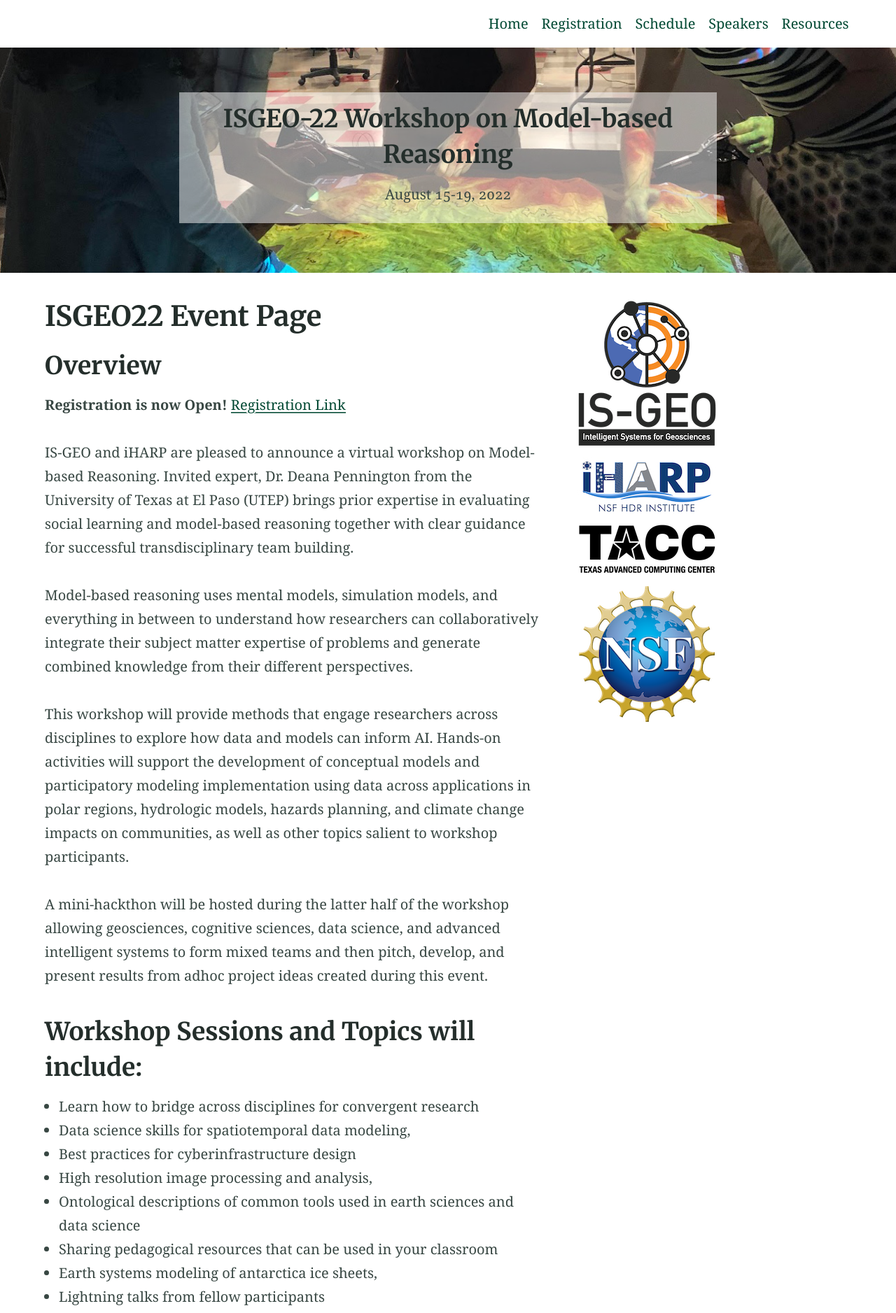
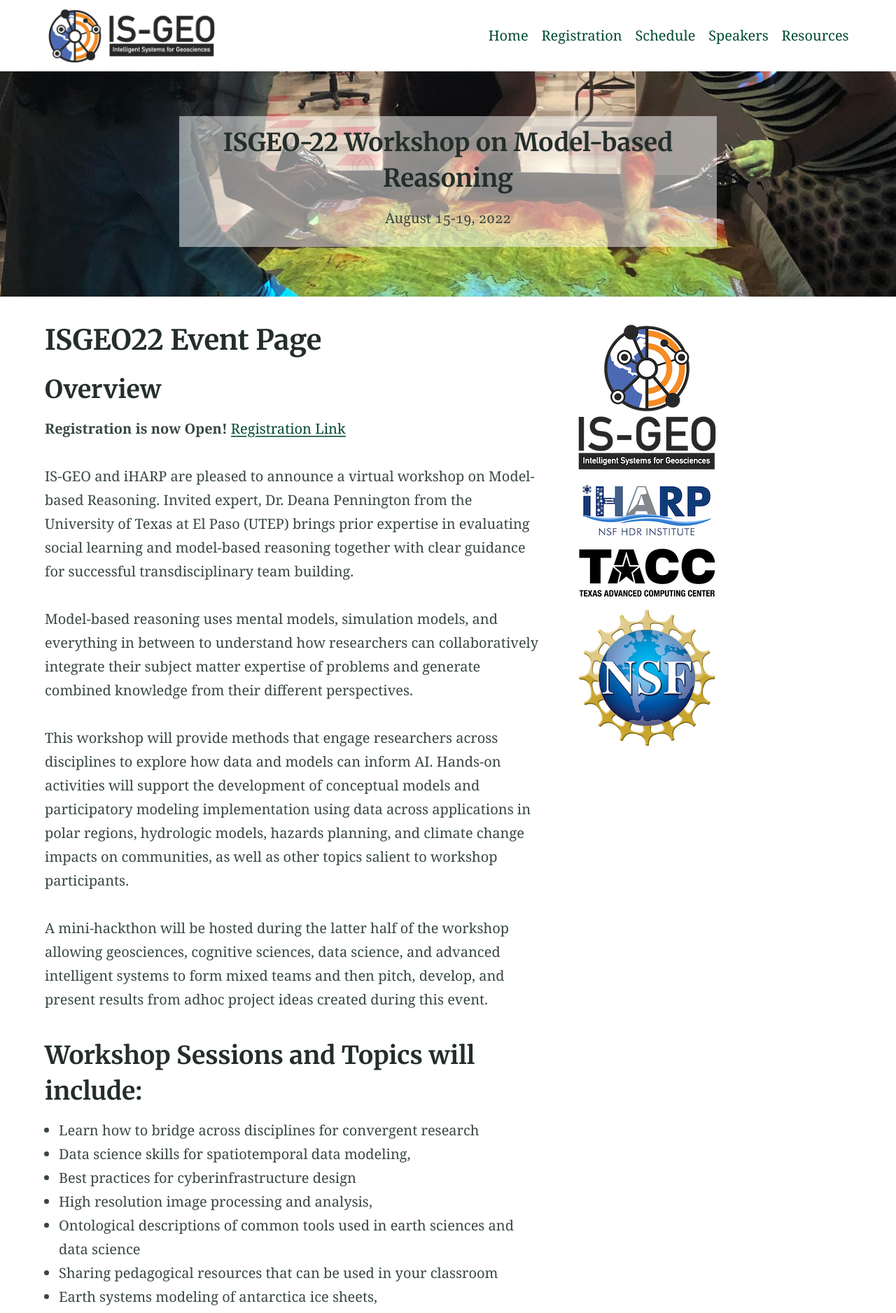
Before and after one commit to IS-GEO/ISGEO-22, a Jekyll site: the page built from index.md, in a window 1280 px wide. Shown: the top 1877 px of the page at 70% size. Built offline with Jekyll 4.4.1, drawn with Linux system fonts in a browser that asks for light colours.

Commit message:
fixed favicons

```diff
--- a/_config.yml
+++ b/_config.yml
@@ -98,7 +98,7 @@
 encoding: utf-8 # Make sure the encoding is right
 lang: en-US # Set the site language
 title: "ISGEO-22" # Site name or title, also used in jekyll-seo-tag
-logo: "/assets/logos/IS-GEO.svg" # Site logo, also used in jekyll-seo-tag
+logo: "/assets/logos/IS-GEO-3c.png" # Site logo, also used in jekyll-seo-tag
 description: "This workshop will provide methods that engage researchers across disciplines to explore how data and models can inform AI. Hands-on activities will support the development of conceptual models and participatory modeling implementation using data across applications in polar regions, hydrologic models, hazards planning, and climate change impacts on communities, as well as other topics salient to workshop participants. " # Site description and default description, also used in jekyll-seo-tag
 url: 'https://is-geo.github.io' # Site url, also used in jekyll-seo-tag
 baseurl: '/ISGEO-22'
```
Also changed, not shown: assets/logos/IS-GEO-3c.png (added), assets/logos/logo-only.png (added), assets/logos/logo.svg, assets/logos/logo@120px.png, assets/logos/logo@144px.png, assets/logos/logo@16px.png, assets/logos/logo@180px.png, assets/logos/logo@32px.png, assets/logos/logo@512px.png, assets/logos/logo@96px.png, 3 other files.
